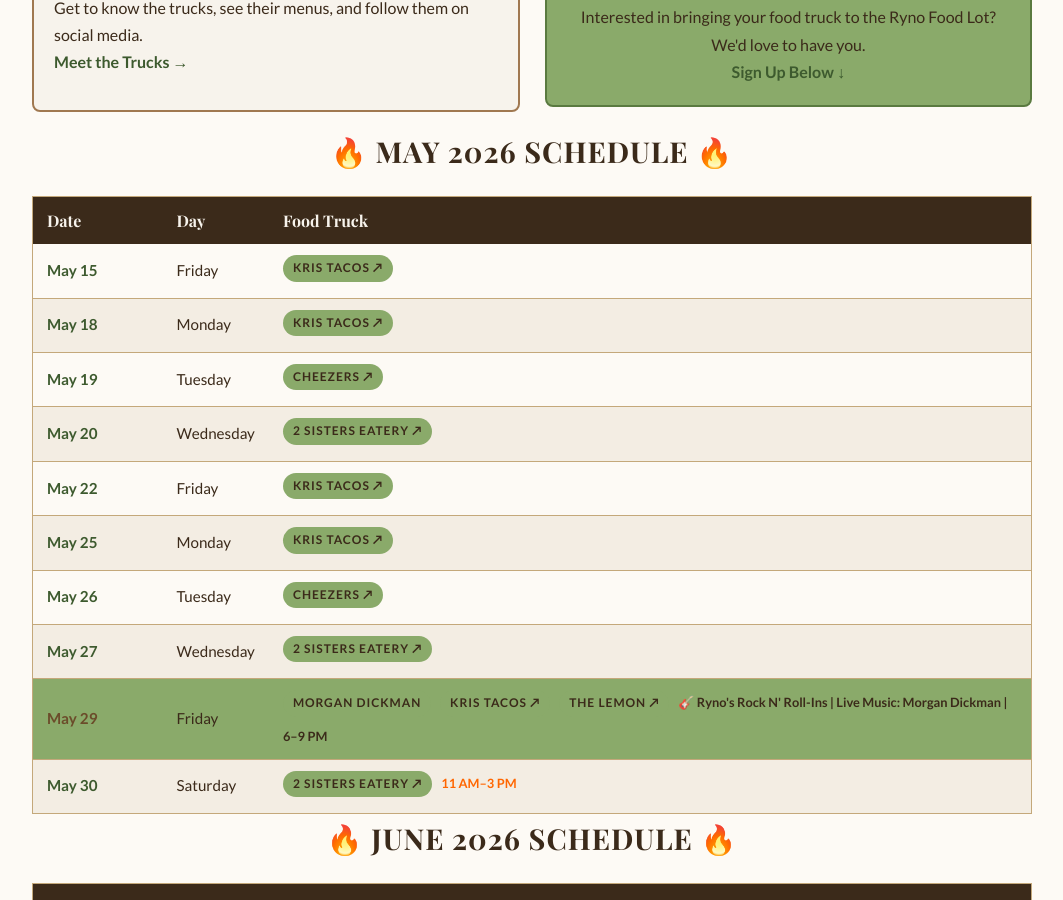
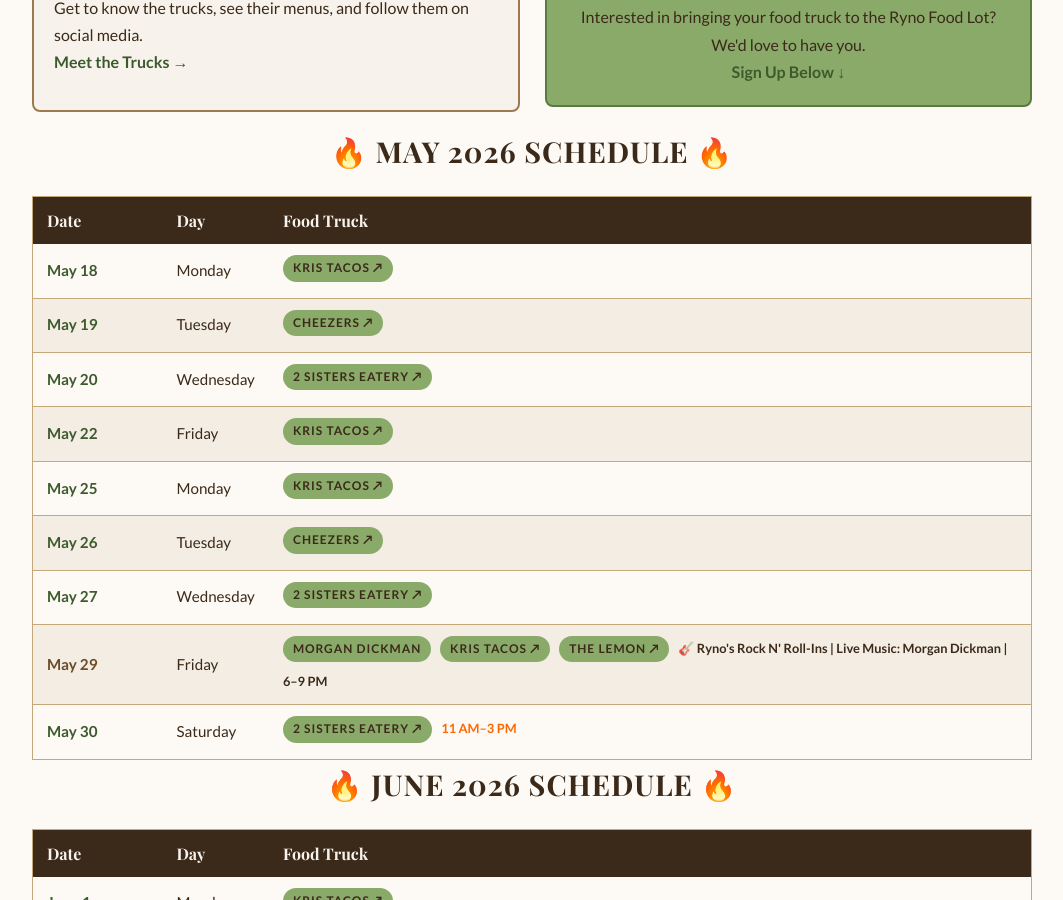
Before and after one commit to blueearthcommunitymarket/blueearthcommunitymarket.github.io, a Jekyll site: the page built from ryno-food-lot/index.html, in a window 1280 px wide and 900 px high, scrolled down 479 px. Shown: the whole window, without its empty margins (108-1171 px from the left). Built offline with Jekyll 4.4.1, drawn with Linux system fonts in a browser that asks for light colours; some web fonts are replaced.

Commit message:
food-lot: remove past dates (auto-cleanup 2026-05-15)

```diff
--- a/ryno-food-lot/index.html
+++ b/ryno-food-lot/index.html
@@ -231,7 +231,7 @@
 
 
 
-                <tr><td class="race-date">May 15</td><td>Friday</td><td><span class="tag"><a href="https://www.facebook.com/share/1AquB7sxYj/?mibextid=wwXIfr" target="_blank" rel="noopener" style="color:inherit;text-decoration:none;">Kris Tacos ↗</a></span></td></tr>
+
                 <tr><td class="race-date">May 18</td><td>Monday</td><td><span class="tag"><a href="https://www.facebook.com/share/1AquB7sxYj/?mibextid=wwXIfr" target="_blank" rel="noopener" style="color:inherit;text-decoration:none;">Kris Tacos ↗</a></span></td></tr>
                 <tr><td class="race-date">May 19</td><td>Tuesday</td><td><span class="tag"><a href="https://www.facebook.com/share/1CZyABySqK/?mibextid=wwXIfr" target="_blank" rel="noopener" style="color:inherit;text-decoration:none;">Cheezers ↗</a></span></td></tr>
                 <tr><td class="race-date">May 20</td><td>Wednesday</td><td><span class="tag"><a href="https://www.facebook.com/share/18GUPLUwMf/?mibextid=wwXIfr" target="_blank" rel="noopener" style="color:inherit;text-decoration:none;">2 Sisters Eatery ↗</a></span></td></tr>
```
